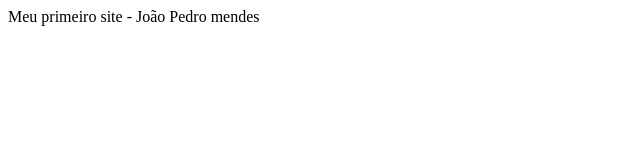
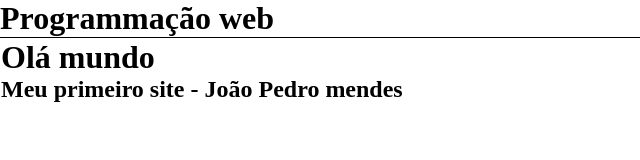
Before and after one commit to Jpedro23/meu-primeiro-site, a plain HTML site: page index.html in a window 1280 px wide. Shown: the whole page, without its empty margins (0-640 px from the left). Drawn offline with Linux system fonts and the light colour scheme.

Commit message:
portfolio jp

```diff
--- a/index.html
+++ b/index.html
@@ -2,8 +2,25 @@
 <html lang="en">
     <head>
         <title> Meu primeiro site </title>
+        <meta charset="UTF-8">
+        <link rel="stylesheet" href="style.css">
     </head>
+    <header>
+        <div class="header">
+            <h1>
+                Programmação web
+            </h1>
+        </div>
+    </header>
     <body>
-        Meu primeiro site - João Pedro mendes
+
+        <div class="body">
+            <h1>
+                Olá mundo
+            </h1>
+        <h2>
+            Meu primeiro site - João Pedro mendes
+        </h2>
+        </div>
     </body>
 </html>
--- /dev/null
+++ b/style.css
@@ -0,0 +1,14 @@
+*{
+    margin: 0;
+    padding: 0;
+    box-sizing: border-box;
+}
+.base1{
+    background-color: antiquewhite;
+}
+.header{
+    border-bottom: 1px ridge black;
+}
+.body{
+    padding: 1px;
+}
```
